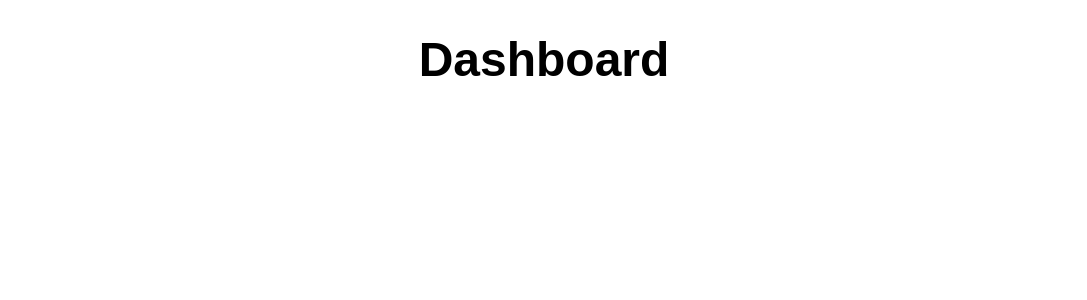
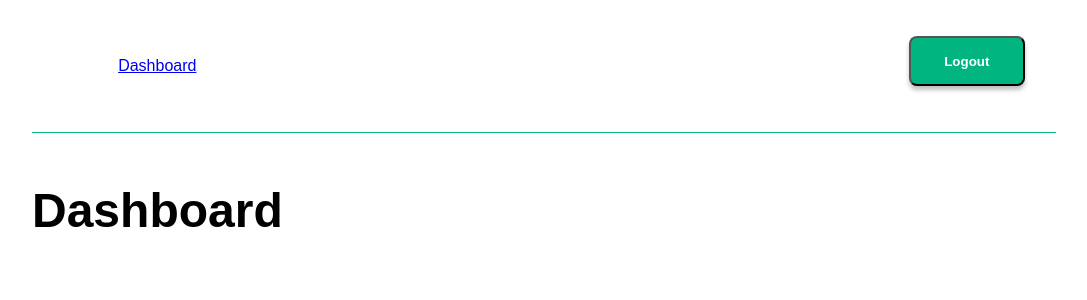
Before and after one commit to muhsin7/spending-tracker, a React (Create React App) app in the folder client/: page / in a window 1280 px wide. Shown: the top 300 px of the page, without its empty margins (96-1183 px from the left). Built offline with nearby package versions, Linux system fonts and the light colour scheme.

Commit message:
Add Header to Dashboard

```diff
--- /dev/null
+++ b/client/src/components/Header.js
@@ -0,0 +1,24 @@
+import { Link } from 'react-router-dom'
+import "./header.css"
+
+export default function Header() {
+
+    const onLogout = () => {
+        window.alert("Logout")
+    }
+
+    return (
+        <header className='header'>
+          <div className='logo'>
+            <Link to='/'>Dashboard</Link>
+          </div>
+          <ul>
+              <li>
+                <button className='btn btn-header' onClick={onLogout}>
+                    Logout
+                </button>
+              </li>
+          </ul>
+        </header>
+      )
+}
--- /dev/null
+++ b/client/src/components/header.css
@@ -0,0 +1,23 @@
+.header {
+    display: flex;
+    justify-content: space-around;
+    align-items: center;
+    border-bottom: 1px solid var(--button-text-green);
+    margin-bottom: 50px;
+    width: 80vw;
+  }
+
+  .header ul {
+    display: flex;
+    align-items: center;
+    justify-content: center;
+  }
+
+  .header ul li {
+    margin-left: 500px;
+  }
+
+  .btn-header {
+    height: 50px;
+    width: 190%;
+  }
--- a/client/src/index.css
+++ b/client/src/index.css
@@ -19,3 +19,7 @@ code {
 button{
   cursor: pointer;
 }
+
+ul{
+  list-style: none;
+}
--- a/client/src/pages/Dashboard.js
+++ b/client/src/pages/Dashboard.js
@@ -1,7 +1,12 @@
+import Header from "../components/Header"
+
 export default function Dashboard() {
     return (
-        <form>
-            <h1>Dashboard</h1>
-        </form>
+        <>
+            < Header/>
+            <form>
+                <h1>Dashboard</h1>
+            </form>
+        </>
     )
 }
```
